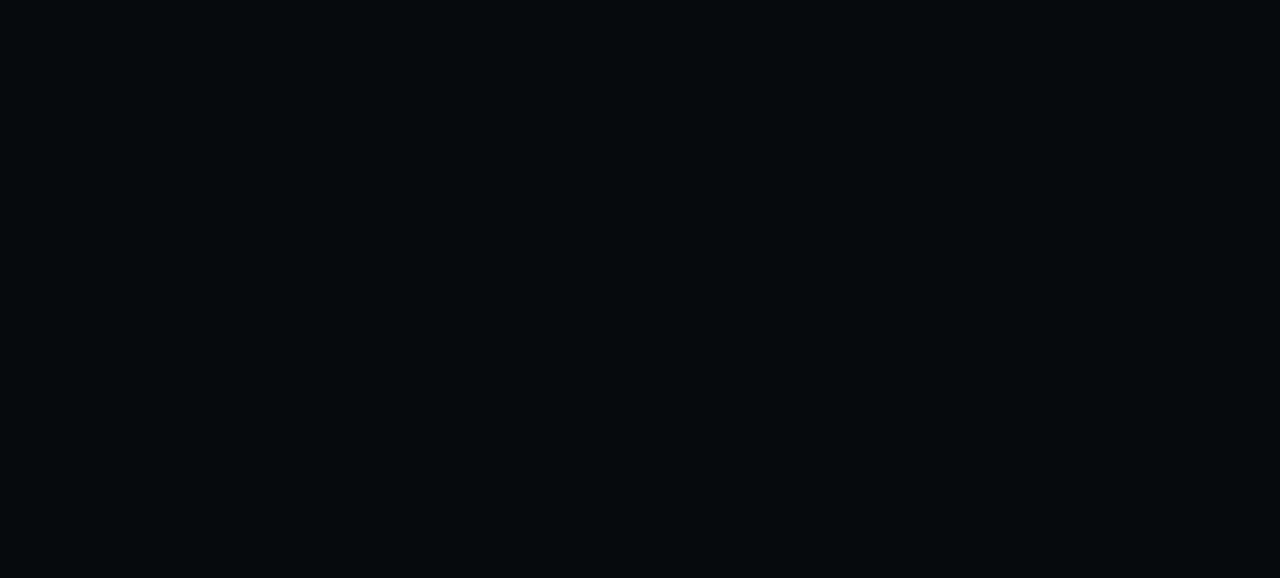
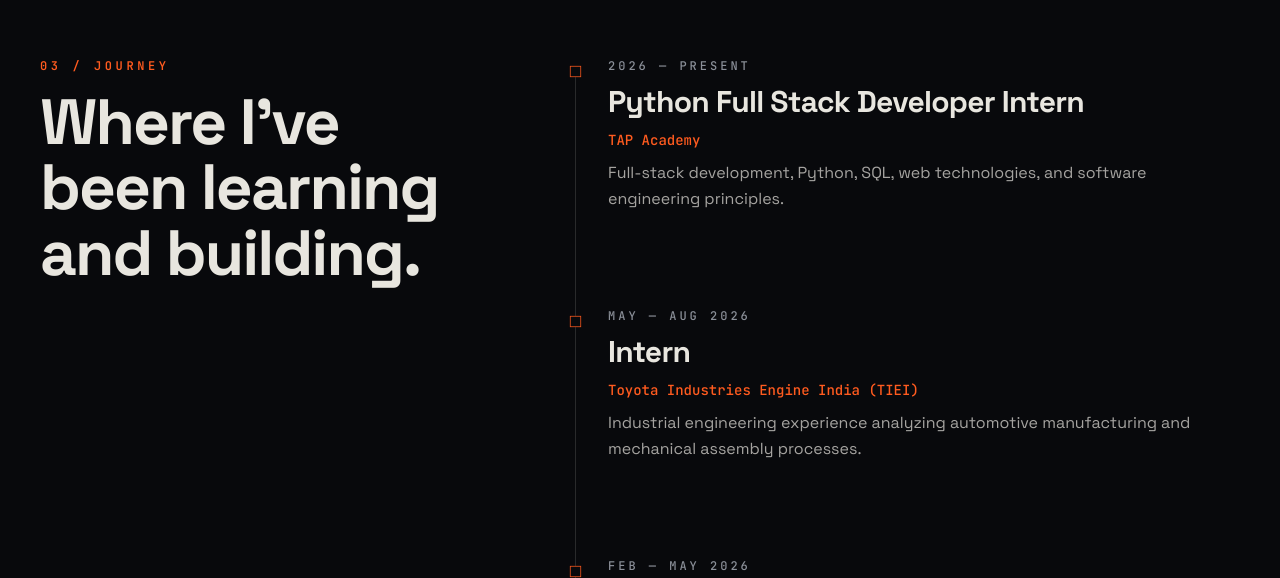
Before and after one commit to gangadharkonddajji/gangadhara-k-v-portfolio, a React (Vite) app: page / in a window 1280 px wide. Shown: the part 1942-2520 px from the top of the page. Before the commit the page ends 1840 px from the top, so only its background shows below. Built offline with nearby package versions, Linux system fonts and the light colour scheme; no server answers.

Commit message:
Add Journey timeline component with reactive milestone nodes and fill line

```diff
--- a/src/App.jsx
+++ b/src/App.jsx
@@ -3,6 +3,7 @@ import Cursor from './components/Cursor'
 import Hud from './components/Hud'
 import Hero from './components/Hero'
 import Projects from './components/Projects'
+import Journey from './components/Journey'
 
 export default function App() {
   useSmoothScroll()
@@ -14,6 +15,7 @@ export default function App() {
       <main>
         <Hero />
         <Projects />
+        <Journey />
       </main>
     </>
   )
--- /dev/null
+++ b/src/components/Journey.jsx
@@ -0,0 +1,146 @@
+import { useEffect, useRef } from 'react'
+import gsap from 'gsap'
+import { ScrollTrigger } from 'gsap/ScrollTrigger'
+import { experience } from '../data/portfolioData'
+import ScrambleText from './ScrambleText'
+
+gsap.registerPlugin(ScrollTrigger)
+
+/**
+ * Journey Section.
+ * Visualises career and education milestones along a technical vertical timeline
+ * featuring a continuous line fill on scroll and reactive milestone nodes.
+ */
+export default function Journey() {
+  const sectionRef = useRef(null)
+  const listRef = useRef(null)
+  const fillLineRef = useRef(null)
+
+  useEffect(() => {
+    const list = listRef.current
+    const fill = fillLineRef.current
+    if (!list || !fill) return
+
+    const ctx = gsap.context(() => {
+      // 1. Continuous timeline fill line animation
+      gsap.fromTo(
+        fill,
+        { scaleY: 0 },
+        {
+          scaleY: 1,
+          ease: 'none',
+          scrollTrigger: {
+            trigger: list,
+            start: 'top 70%',
+            end: 'bottom 60%',
+            scrub: true,
+          },
+        }
+      )
+
+      // 2. Milestone items entrance and active state triggers
+      const items = list.querySelectorAll('.timeline-item')
+
+      items.forEach((item) => {
+        // Fade & slide in once from the right
+        gsap.fromTo(
+          item,
+          { opacity: 0, x: 30 },
+          {
+            opacity: 1,
+            x: 0,
+            duration: 0.8,
+            ease: 'power3.out',
+            scrollTrigger: {
+              trigger: item,
+              start: 'top 85%',
+              once: true,
+            },
+          }
+        )
+
+        // Toggle active status as line fill reaches each node
+        ScrollTrigger.create({
+          trigger: item,
+          start: 'top 65%',
+          onEnter: () => item.classList.add('is-on'),
+          onLeaveBack: () => item.classList.remove('is-on'),
+        })
+      })
+    }, sectionRef)
+
+    return () => ctx.revert()
+  }, [])
+
+  return (
+    <section
+      id="journey"
+      ref={sectionRef}
+      className="w-full px-5 py-28 md:px-10 md:py-40"
+    >
+      <div className="mx-auto grid max-w-[1440px] grid-cols-1 gap-12 lg:grid-cols-[0.8fr_1.2fr] lg:gap-20">
+        {/* Left: Sticky Section Headline */}
+        <div className="flex flex-col gap-4 lg:sticky lg:top-28 lg:self-start">
+          <ScrambleText
+            text="03 / Journey"
+            as="span"
+            className="font-mono text-xs font-semibold uppercase tracking-[0.3em] text-signal"
+          />
+          <h2 className="font-sans text-[clamp(2.4rem,5vw,4.5rem)] font-bold leading-[1.02] tracking-[-0.03em] text-bone">
+            Where I&apos;ve been learning and building.
+          </h2>
+        </div>
+
+        {/* Right: Ordered Timeline List */}
+        <div className="relative">
+          <ol ref={listRef} className="relative flex flex-col gap-16 pl-10 md:gap-24">
+            {/* Timeline Base Guide Line */}
+            <div
+              className="absolute left-[7px] top-2 bottom-2 w-px bg-bone/15"
+              aria-hidden="true"
+            />
+            {/* Animated Signal Fill Line */}
+            <div
+              ref={fillLineRef}
+              className="absolute left-[7px] top-2 bottom-2 w-px origin-top scale-y-0 bg-signal"
+              aria-hidden="true"
+            />
+
+            {experience.map((entry, index) => (
+              <li
+                key={`${entry.org}-${index}`}
+                className="timeline-item group relative flex flex-col gap-2.5 transition-all duration-300 [&.is-on_.node]:scale-100 [&.is-on_.node]:bg-signal"
+              >
+                {/* 15px Square Milestone Node centered on the vertical line */}
+                <div
+                  className="node absolute -left-10 top-1.5 h-[15px] w-[15px] scale-75 border border-signal bg-ink transition-all duration-300"
+                  aria-hidden="true"
+                />
+
+                {/* Period */}
+                <span className="font-mono text-xs uppercase tracking-[0.25em] text-dim font-medium">
+                  {entry.period}
+                </span>
+
+                {/* Role */}
+                <h3 className="font-sans text-2xl font-bold tracking-tight text-bone md:text-3xl">
+                  {entry.role}
+                </h3>
+
+                {/* Organization */}
+                <span className="font-mono text-sm font-medium text-signal">
+                  {entry.org}
+                </span>
+
+                {/* Description */}
+                <p className="max-w-2xl text-sm leading-relaxed text-bone/70 md:text-base">
+                  {entry.description}
+                </p>
+              </li>
+            ))}
+          </ol>
+        </div>
+      </div>
+    </section>
+  )
+}
```
